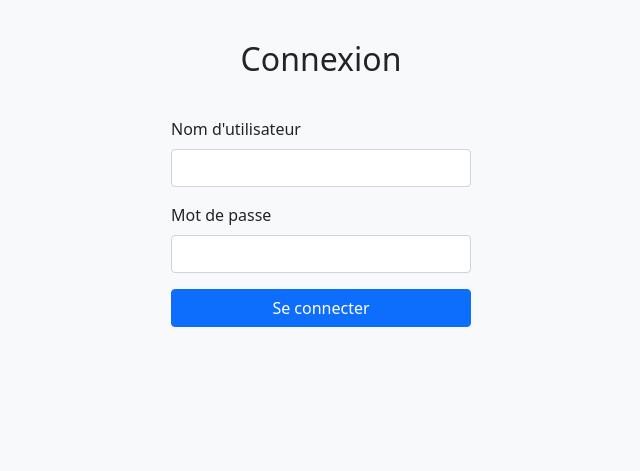
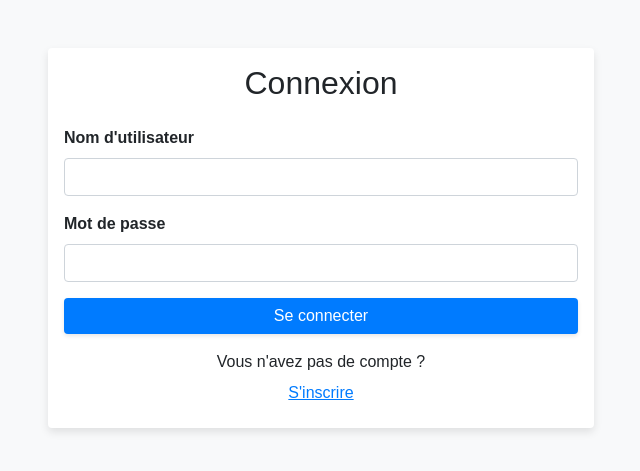
Before and after one commit to rim10-soubki/IAAAS, a Flask app: page /login in a window 1280 px wide. Shown: the top 471 px of the page, without its empty margins (319-959 px from the left). Run offline with Flask 3, Linux system fonts and the light colour scheme; parts of the project's set-up code (start-up, migrations or seed data) failed here and were passed over; some libraries are stand-ins or nearby versions.

Commit message:
design and logout

```diff
--- a/static/css/style.css
+++ b/static/css/style.css
@@ -102,3 +102,20 @@
 form textarea {
     resize: none;
 }
+
+
+
+
+
+
+
+
+
+
+
+
+
+
+.btn-register {
+    color: #007bff;
+}
--- a/templates/front-end/pages/login.html
+++ b/templates/front-end/pages/login.html
@@ -5,24 +5,18 @@
     <meta name="viewport" content="width=device-width, initial-scale=1.0">
     <title>Connexion - Application de Messagerie Chiffrée</title>
     <link href="https://stackpath.bootstrapcdn.com/bootstrap/5.1.3/css/bootstrap.min.css" rel="stylesheet">
-    <style>
-        body {
-            padding-top: 40px;
-            background-color: #f8f9fa;
-        }
-        .form-signin {
-            width: 100%;
-            max-width: 330px;
-            padding: 15px;
-            margin: auto;
-        }
-    </style>
+    <link href="{{ url_for('static', filename='css/style.css') }}" rel="stylesheet">
 </head>
 <body>
-    <div class="container">
-        <div class="row">
-            <div class="col-md-6 offset-md-3">
-                <h2 class="mb-4 text-center">Connexion</h2>
+
+
+
+<div class="container mt-5">
+    <div class="row justify-content-center">
+        <div class="col-md-6">
+            <div class="card">
+                <div class="card-body">
+                    <h2 class="card-title text-center mb-4">Connexion</h2>
                     <form class="form-signin" id="loginForm" action="/login" method="post">
                         <div class="mb-3">
                             <label for="username" class="form-label">Nom d'utilisateur</label>
@@ -34,10 +28,16 @@
                         </div>
                         <button type="submit" class="btn btn-primary w-100">Se connecter</button>
                     </form>
+                    <div class="mt-3 text-center">
+                        <p class="mb-0">Vous n'avez pas de compte ?</p>
+                        <a href="/register" class="btn btn-link btn-register">S'inscrire</a>
+                    </div>
+                </div>
+            </div>
         </div>
     </div>
 </div>
 
-    <script src="https://stackpath.bootstrapcdn.com/bootstrap/5.1.3/js/bootstrap.bundle.min.js"></script>
+<script src="https://cdn.jsdelivr.net/npm/bootstrap@5.1.3/dist/js/bootstrap.bundle.min.js"></script>
 </body>
 </html>
```
Also changed, not shown: templates/Front-end/pages/register.html (+5 -18 lines), templates/front-end/pages/messagesHistory.html (+8 -0 lines), templates/front-end/pages/sendMessage.html (+7 -1 lines). Lines whose indentation alone changed are shown as unchanged.
